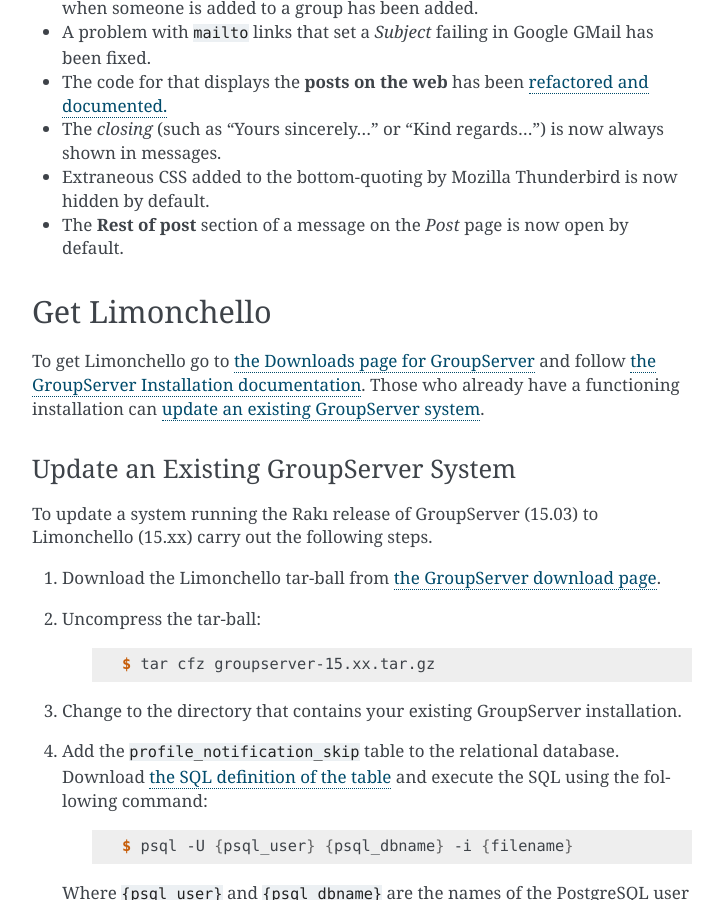
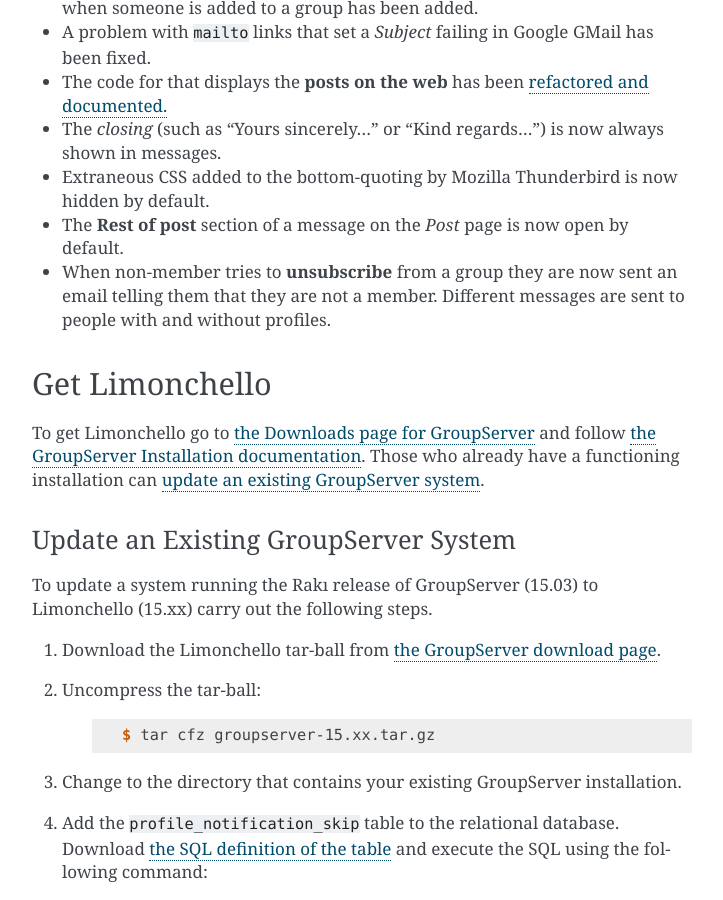
Before and after one commit to groupserver/buildout, a Sphinx documentation site: the page built from docs/release-notes-15xx.rst, in a window 1280 px wide and 900 px high, scrolled down 4578 px. Shown: the whole window, without its empty margins (388-1111 px from the left). Built offline with Sphinx 7.4.7, drawn with Linux system fonts in a browser that asks for light colours.

Commit message:
Following the update to the Unsubscribe command, and pytz

```diff
--- a/docs/release-notes-15xx.rst
+++ b/docs/release-notes-15xx.rst
@@ -269,6 +269,10 @@
   Thunderbird is now hidden by default.
 * The **Rest of post** section of a message on the *Post* page is
   now open by default.
+* When non-member tries to **unsubscribe** from a group they are
+  now sent an email telling them that they are not a
+  member. Different messages are sent to people with and without
+  profiles.
 
 .. _Issue 4156: https://redmine.iopen.net/issues/4156
 .. _Bug 4162: https://redmine.iopen.net/issues/4162
--- a/versions.cfg
+++ b/versions.cfg
@@ -64,7 +64,7 @@
 gs.group.member.invite.resend = 2.0-20140130010234-15874cdc9f6c
 gs.group.member.join = 3.3.3.dev20150915232112
 gs.group.member.leave.base = 5.0.1.dev20150626193158
-gs.group.member.leave.command = 1.0.0.dev20150629235006
+gs.group.member.leave.command = 1.1.0.dev20151023204100
 gs.group.member.leave.json = 1.0.0.dev20150619212921
 gs.group.member.list = 2.0-20130919224213-919cebf9ac44
 gs.group.member.log = 3.0.1.dev20150615224302
@@ -177,7 +177,7 @@
 Pillow = 2.8.1
 premailer = 2.9.0
 Pygments = 2.0.2
-pytz = 2015.4
+pytz = 2015.6
 requests = 2.7.0
 Sphinx = 1.3.1
 
```
